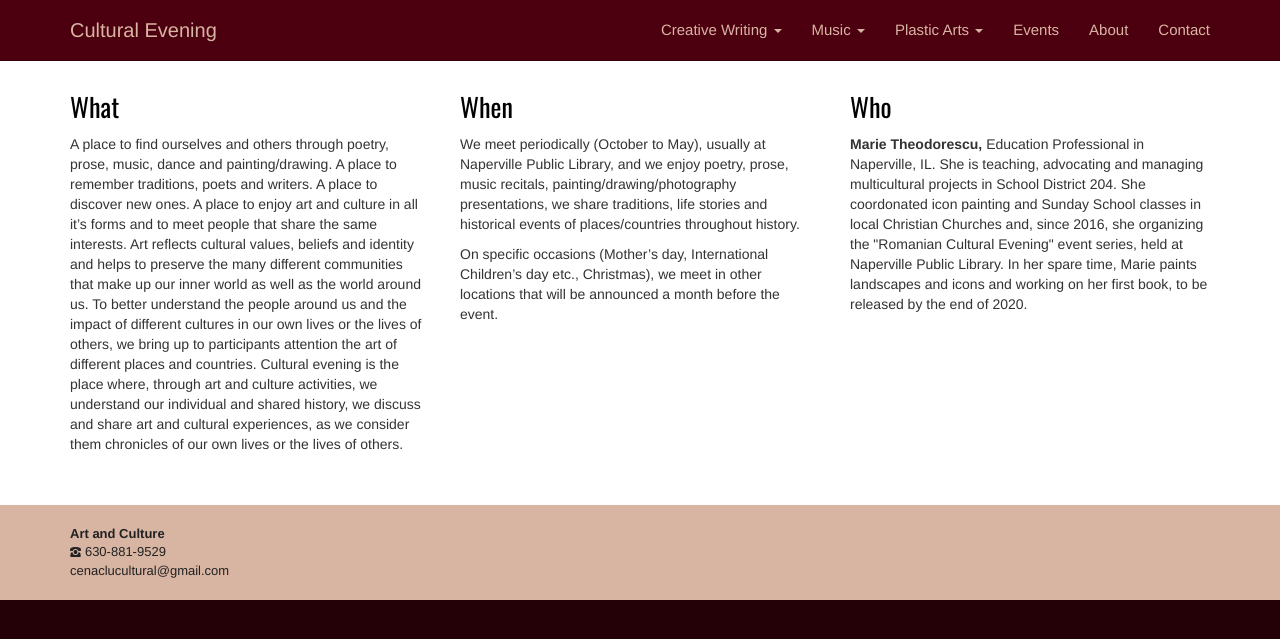
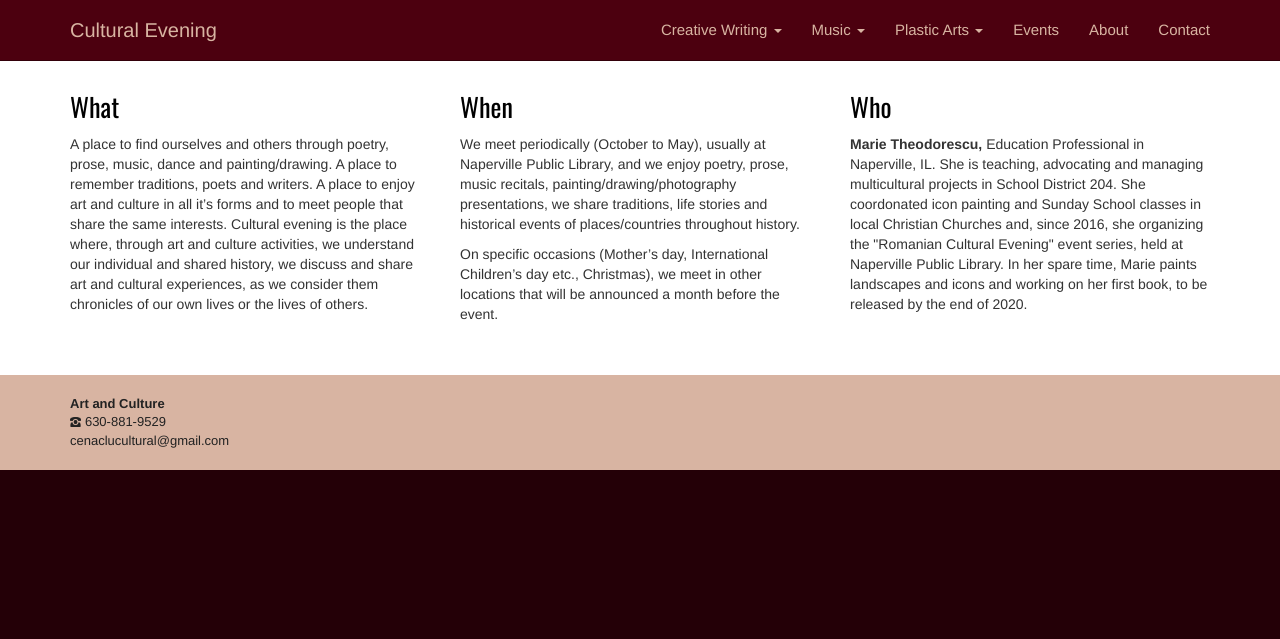
Before and after one commit to adrianth/culteve, a Jekyll site: the page built from en/about.html, in a window 1280 px wide. Shown: the top 639 px of the page. Built offline with Jekyll 4.4.1, drawn with Linux system fonts in a browser that asks for light colours.

Commit message:
Scurt cultural intro

```diff
--- a/en/about.html
+++ b/en/about.html
@@ -9,7 +9,7 @@ title: About
     <div class="row">
         <div class="col-sm-4">
             <h2>What</h2>
-            <p class="justify1">A place to find ourselves and others through poetry, prose, music, dance and painting/drawing. A place to remember traditions, poets and writers. A place to discover new ones. A place to enjoy art and culture in all it’s forms and to meet people that share the same interests. Art reflects cultural values, beliefs and identity and helps to preserve the many different communities that make up our inner world as well as the world around us. To better understand the people around us and the impact of different cultures in our own lives or the lives of others, we bring up to participants attention the art of different places and countries. Cultural evening is the place where, through art and culture activities, we understand our individual and shared history, we discuss and share art and cultural experiences, as we consider them chronicles of our own lives or the lives of others.</p>
+            <p class="justify1">A place to find ourselves and others through poetry, prose, music, dance and painting/drawing. A place to remember traditions, poets and writers. A place to enjoy art and culture in all it’s forms and to meet people that share the same interests. Cultural evening is the place where, through art and culture activities, we understand our individual and shared history, we discuss and share art and cultural experiences, as we consider them chronicles of our own lives or the lives of others.</p>
         </div>
         <div class="col-sm-4">
                 <h2>When</h2>
```
